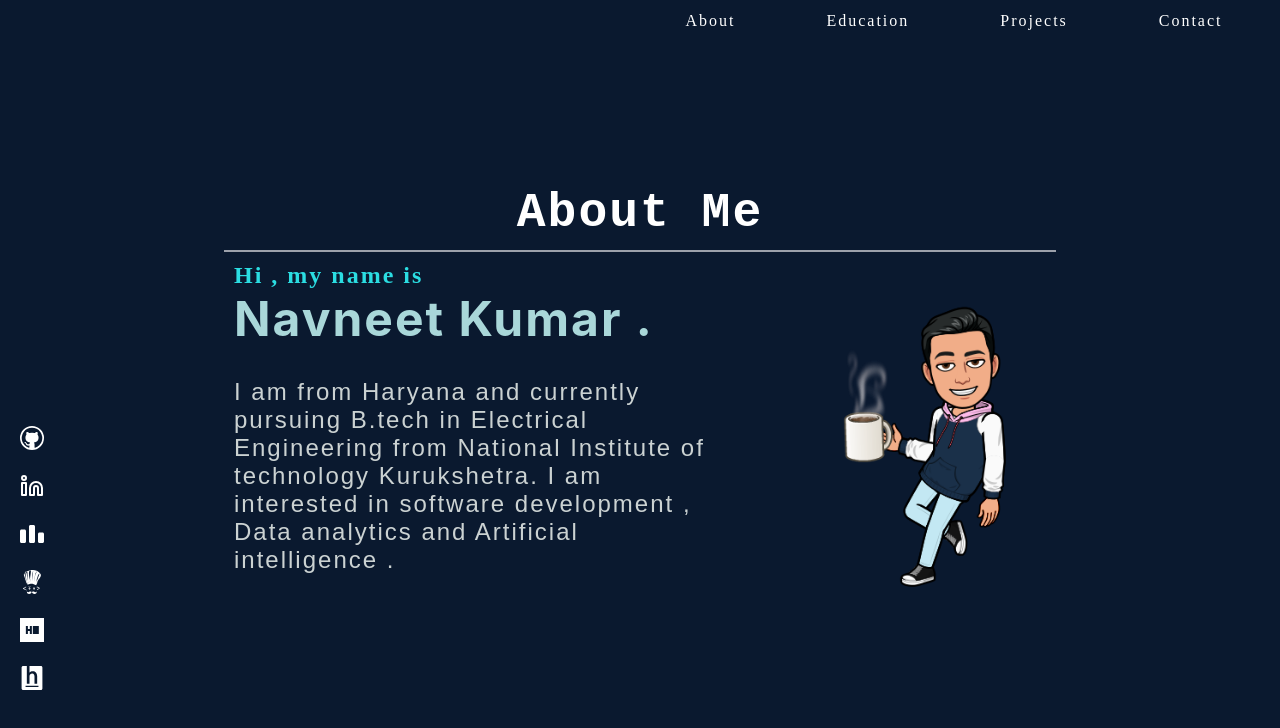
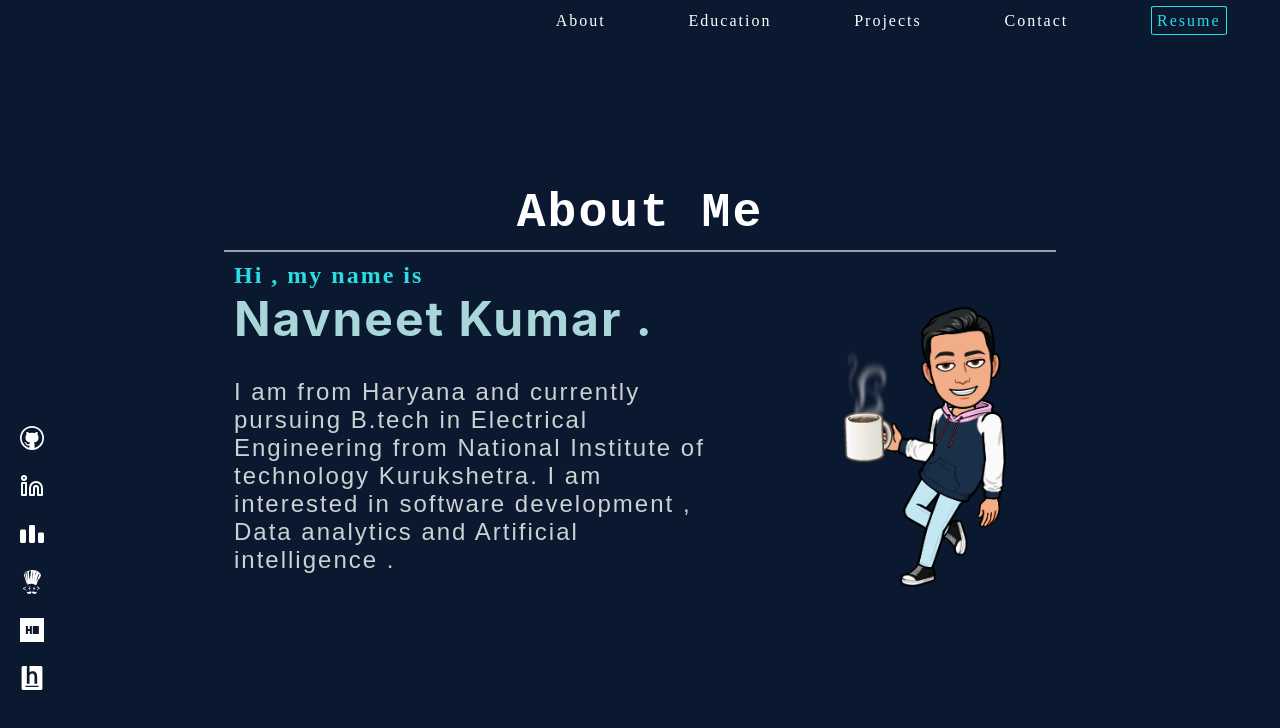
Before and after one commit to Nit1n/Portfolio, a React (Create React App) app: page / in a window 1280 px wide. Shown: the top 728 px of the page. Built offline with nearby package versions, Linux system fonts and the light colour scheme; no server answers.

Commit message:
added resume

```diff
--- a/src/App.css
+++ b/src/App.css
@@ -43,7 +43,7 @@
   list-style : none;
   display: flex;
   justify-content: space-around;
-  width : 50% ;
+  width : 60% ;
   margin-left: auto;
   align-items: center;
 }
@@ -51,6 +51,17 @@
   text-decoration: none;
   color: white ;
   cursor: pointer;
+}
+.resume{
+  color: #2BDDE2;
+  text-decoration: none;
+  border:1px solid #2BDDE2 ;
+  padding: 5px;
+  border-radius: 5%;
+  transition: background-color 0.7s ease;
+}
+.resume:hover{
+  background-color: #3c6869;
 }
 
 .nav-links li a:hover{
--- a/src/components/Contact.js
+++ b/src/components/Contact.js
@@ -1,4 +1,5 @@
 import React, { useEffect } from 'react'
+import resume from '../documents/Navneet.pdf'
 import Aos from 'aos';
 import 'aos/dist/aos.css';
 
@@ -9,6 +10,7 @@ function Contact(){
     return(
         <div className= "box">
             <div className='contact'>
+                <a data-aos='fade-up' href={resume} target='_blank' rel="noreferrer" className='resume'>Resume</a>
                 <h1 data-aos='fade-up' className='contact-header'>Get in Touch</h1>
                 <p data-aos='fade-up' className='contact-body'>I'm currently looking for any new opportunities, my inbox is always open.
                     Whether you have a question or just want to say hi,
--- a/src/components/Nav.js
+++ b/src/components/Nav.js
@@ -1,5 +1,6 @@
 import React ,{useState , useEffect} from 'react'
 import {FaBars} from "react-icons/fa";
+import resume from '../documents/Navneet.pdf'
 import Aos from 'aos';
 import 'aos/dist/aos.css';
 import bitmoji from '../images/bitmoji.png'
@@ -28,6 +29,7 @@ function Nav(){
           <li><ScrollLink to='WORK' spy={true} smooth={true} duration={500} >Education</ScrollLink></li>
           <li><ScrollLink to='PROJECTS' spy={true} smooth={true} duration={500}>Projects</ScrollLink></li>
           <li><ScrollLink to ='CONTACT' spy={true} smooth={true} duration={500}>Contact</ScrollLink></li>
+          <li><a href={resume} target='_blank' rel="noreferrer" className='resume'>Resume</a></li>
         </ul>
         <ul className='nav-links-mobile' style={{transform: (toggle && width <= 768)?'translateX(0)':'translateX(-300px)'}}>
             <li><ScrollLink to='INTRO' spy={true} smooth={true} duration={500} onClick={()=>setToggle(!toggle)} >About</ScrollLink></li>
```
Also changed, not shown: 1 other file (tests, documents, lock files or other folders).
